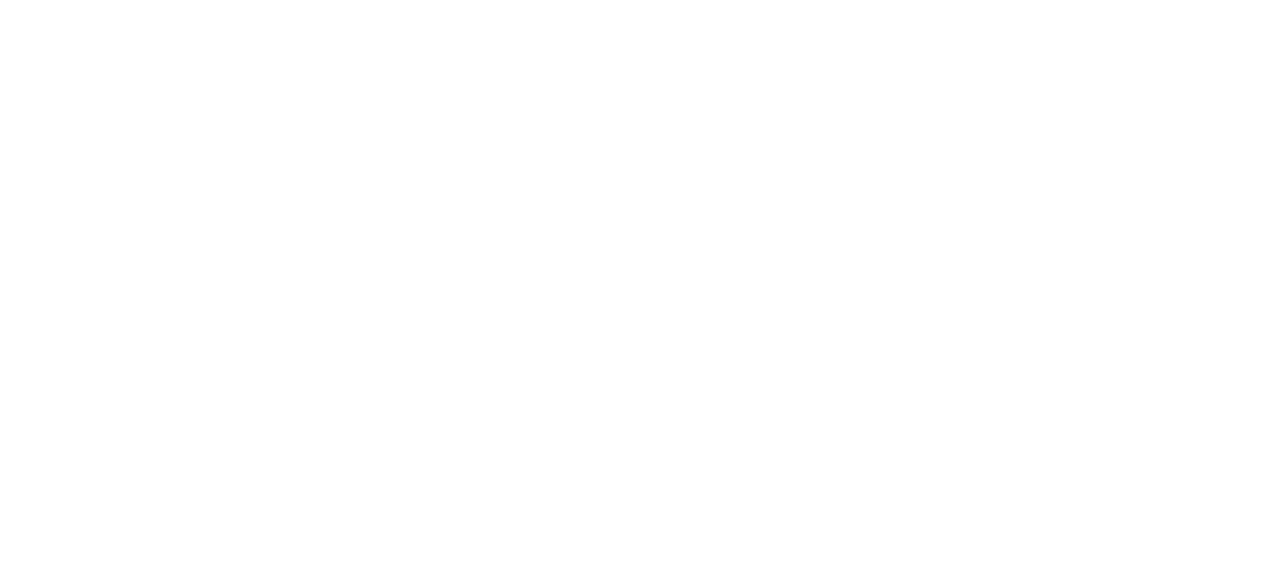
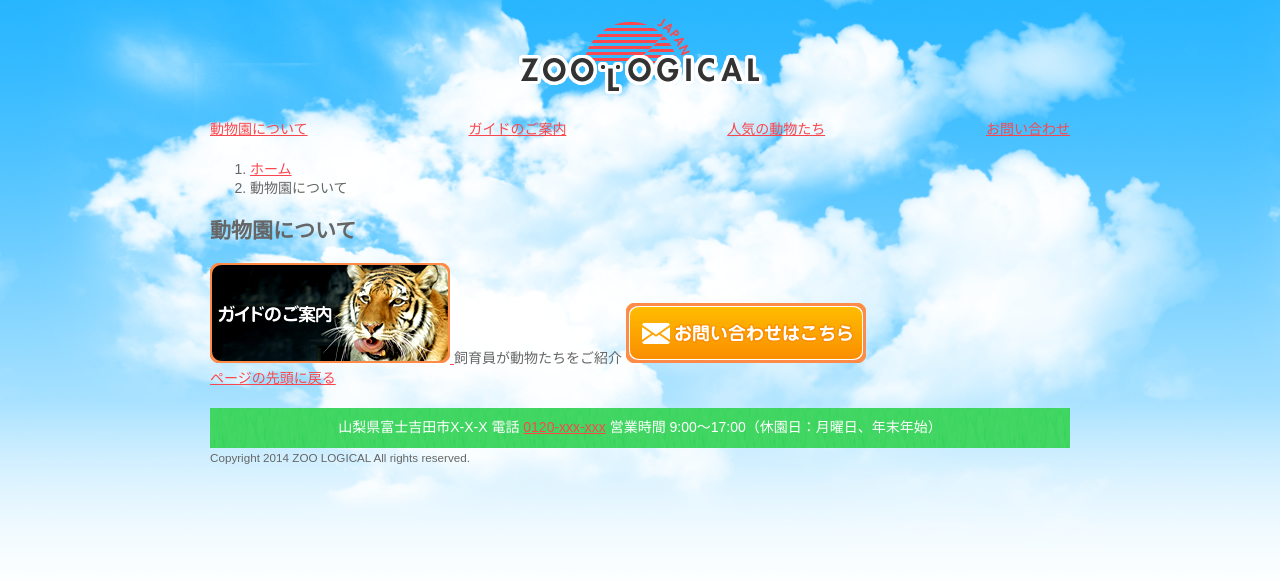
Before and after one commit to miiitaka/web-study, a PHP site: page /base.html in a window 1280 px wide. Before the commit the part shown is empty. Shown: the top 580 px of the page. Run offline with PHP 8.4, Linux system fonts and the light colour scheme.

Commit message:
2018.01.30 commit.

```diff
--- a/lesson1/base.html
+++ b/lesson1/base.html
@@ -2,8 +2,65 @@
 <html lang="ja">
 <head>
 <meta charset="UTF-8">
+<title>動物園について：ZOO LOGICAL</title>
+<link rel="stylesheet" href="css/common.css">
+<link rel="stylesheet" href="css/style.css">
 </head>
+<body>
+  <header>
+    <h1>
+      <a href="index.html">
+        <img src="images/logo.png" width="244" height="76" alt="ZOO LOGICAL">
+      </a>
+    </h1>
+  </header>
 
-<body>
+  <nav class="nav-global">
+    <ul>
+      <li><a href="about.html">動物園について</a></li>
+      <li><a href="guide.html">ガイドのご案内</a></li>
+      <li><a href="animals.html">人気の動物たち</a></li>
+      <li><a href="contact.html">お問い合わせ</a></li>
+    </ul>
+  </nav>
+
+  <nav class="nav-breadcrumb">
+    <ol>
+      <li><a href="index.html">ホーム</a></li>
+      <li>動物園について</li>
+    </ol>
+  </nav>
+
+  <div class="contents">
+    <main>
+      <article>
+        <h1>動物園について</h1>
+      </article>
+    </main>
+
+    <section>
+      <nav>
+        <a href="guide.html">
+          <img src="images/bnr_guide.png" alt="ガイドのご案内" width="240" height="100">
+        </a>
+        <span>飼育員が動物たちをご紹介</span>
+        <a href="contact.html">
+          <img src="images/bnr_contact.png" alt="お問い合わせ" width="240" height="60">
+        </a>
+      </nav>
+    </section>
+  </div>
+
+  <footer>
+    <p><a href="#top">ページの先頭に戻る</a></p>
+    <address>
+      山梨県富士吉田市X-X-X
+      電話 <a href="tel:0120-xxx-xxx">0120-xxx-xxx</a>
+      営業時間 9:00〜17:00（休園日：月曜日、年末年始）
+    </address>
+    <p>
+      <small>Copyright 2014 ZOO LOGICAL All rights reserved.</small>
+    </p>
+  </footer>
 </body>
 </html>
--- a/lesson1/css/style.css
+++ b/lesson1/css/style.css
@@ -1,25 +1,29 @@
 @charset "utf-8";
 
-/* 基本レイアウト ここから↓ */
+body {
+  background: url(../images/bg.jpg) repeat-x center top;
+  color: #666666;
+}
 
-/* 基本レイアウト ここまで↑ */
+header,
+footer,
+.nav-global,
+.nav-breadcrumb,
+.contents {
+  margin: 0 auto;
+  width: 860px;
+}
 
-/* トップページ ここから↓ */
+header h1 {
+  margin: 0 0 26px;
+  padding-top: 18px;
+  text-align: center;
+}
 
-/* トップページ ここまで↑ */
-
-/* 「動物園について」ページ ここから↓ */
-
-/* 「動物園について」ページ ここまで↑ */
-
-/* 「ガイドのご案内」ページ ここから↓ */
-
-/* 「ガイドのご案内」ページ ここまで↑ */
-
-/* 「人気の動物たち」ページ ここから↓ */
-
-/* 「人気の動物たち」ページ ここまで↑ */
-
-/* 「お問い合わせ」ページ ここから↓ */
-
-/* 「お問い合わせ」ページ ここまで↑ */
+.nav-global ul {
+  display: flex;
+  justify-content: space-between;
+  list-style: none;
+  margin: 0 0 20px;
+  padding-left: 0;
+}
```
